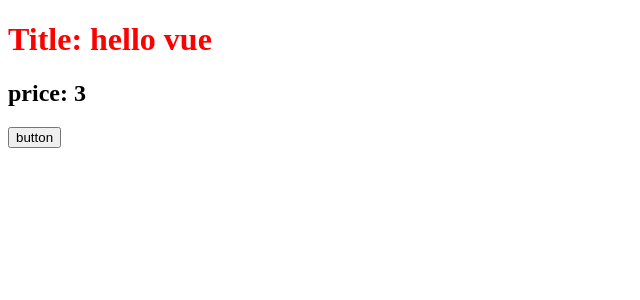
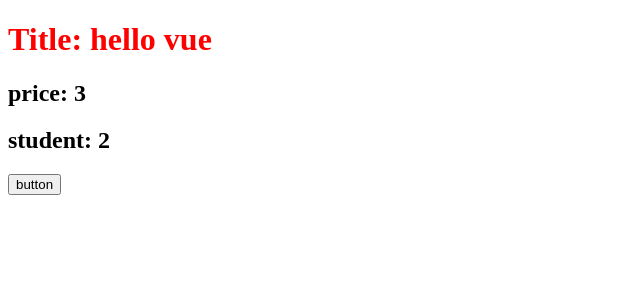
Before and after one commit to 802-web/first-vue, a Vue app: page / in a window 1280 px wide. Shown: the top 300 px of the page, without its empty margins (0-640 px from the left). Built offline with nearby package versions, Linux system fonts and the light colour scheme.

Commit message:
how to use ref

```diff
--- a/src/App.vue
+++ b/src/App.vue
@@ -1,14 +1,20 @@
 <script setup>
+import { ref } from 'vue'
 const title = 'hello vue'
-let price = 4
+let price = ref(4)
 function incremnet() {
-	price++
-	console.log(price)
+	price.value++
 }
+let info = ref({
+	student: 'uuu',
+	age: 2
+})
+console.log(info.value.student)
 </script>
 <template>
 	<h1>Title: {{ title }}</h1>
 	<h2>price: {{ price - 1 }}</h2>
+	<h2>student: {{ info.age }}</h2>
 	<button @click="incremnet">button</button>
 </template>
 <style>
```
